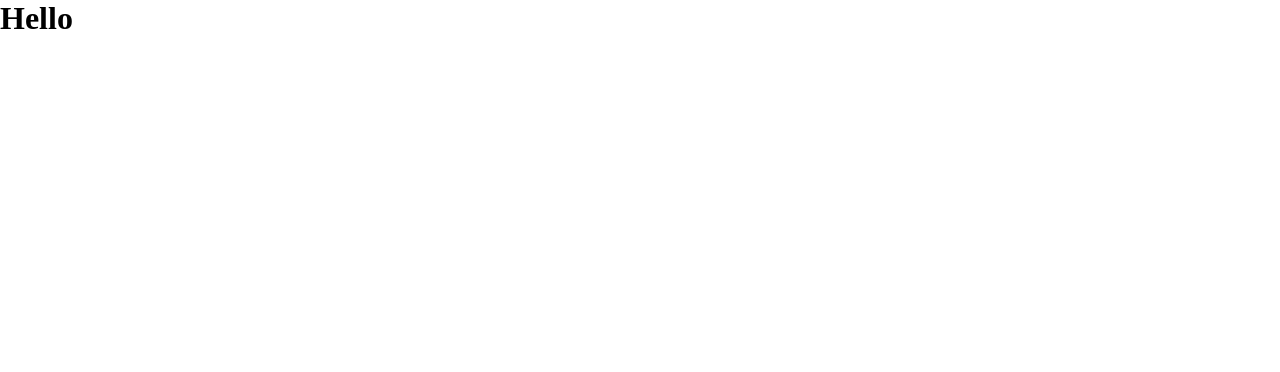
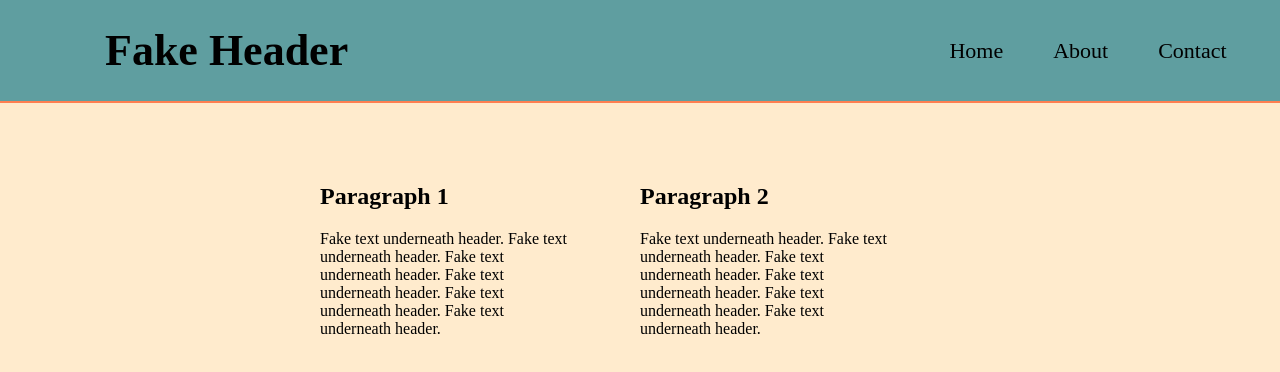
Before and after one commit to AntReyn12/recap-project, a plain HTML site: page index.html in a window 1280 px wide. Drawn offline with Linux system fonts and the light colour scheme.

Commit message:
designed a simple layout

```diff
--- a/css/style.css
+++ b/css/style.css
@@ -5,3 +5,52 @@
   padding: 0;
   box-sizing: border-box;
 }
+body {
+  background-color: blanchedalmond;
+}
+header {
+  width: 100%;
+  display: flex;
+  align-items: center;
+  justify-content: space-between;
+  padding: 25px 0;
+  background-color: cadetblue;
+  border-bottom: coral 2px solid;
+}
+.left {
+  font-size: 22px;
+  margin-left: 105px;
+}
+nav {
+  width: 30%;
+}
+ul {
+  list-style: none;
+  display: flex;
+  justify-content: center;
+}
+li {
+  padding: 0 25px;
+  font-size: 22px;
+}
+li:hover {
+  cursor: pointer;
+  color: crimson;
+}
+main {
+  width: 100%;
+  margin-top: 80px;
+}
+.paragraphs {
+  display: flex;
+  justify-content: space-between;
+  align-items: center;
+  width: 50%;
+  margin: 0 auto;
+}
+.paragraphs h2 {
+  padding-bottom: 20px;
+}
+.paragraphs p {
+  width: 80%;
+}
--- a/index.html
+++ b/index.html
@@ -10,7 +10,28 @@
 
   <body>
     <header>
-      <h1>Hello</h1>
+      <div class="left">
+        <h1>Fake Header</h1>
+      </div>
+      <nav>
+        <ul>
+          <li>Home</li>
+          <li>About</li>
+          <li>Contact</li>
+        </ul>
+      </nav>
     </header>
+    <main>
+      <div class="paragraphs">
+        <div class="first-p">
+          <h2>Paragraph 1</h2>
+          <p>Fake text underneath header. Fake text underneath header. Fake text underneath header. Fake text underneath header. Fake text underneath header. Fake text underneath header.</p>
+        </div>
+        <div class="second-p">
+          <h2>Paragraph 2</h2>
+          <p>Fake text underneath header. Fake text underneath header. Fake text underneath header. Fake text underneath header. Fake text underneath header. Fake text underneath header.</p>
+        </div>
+      </div>
+    </main>
   </body>
 </html>
```
